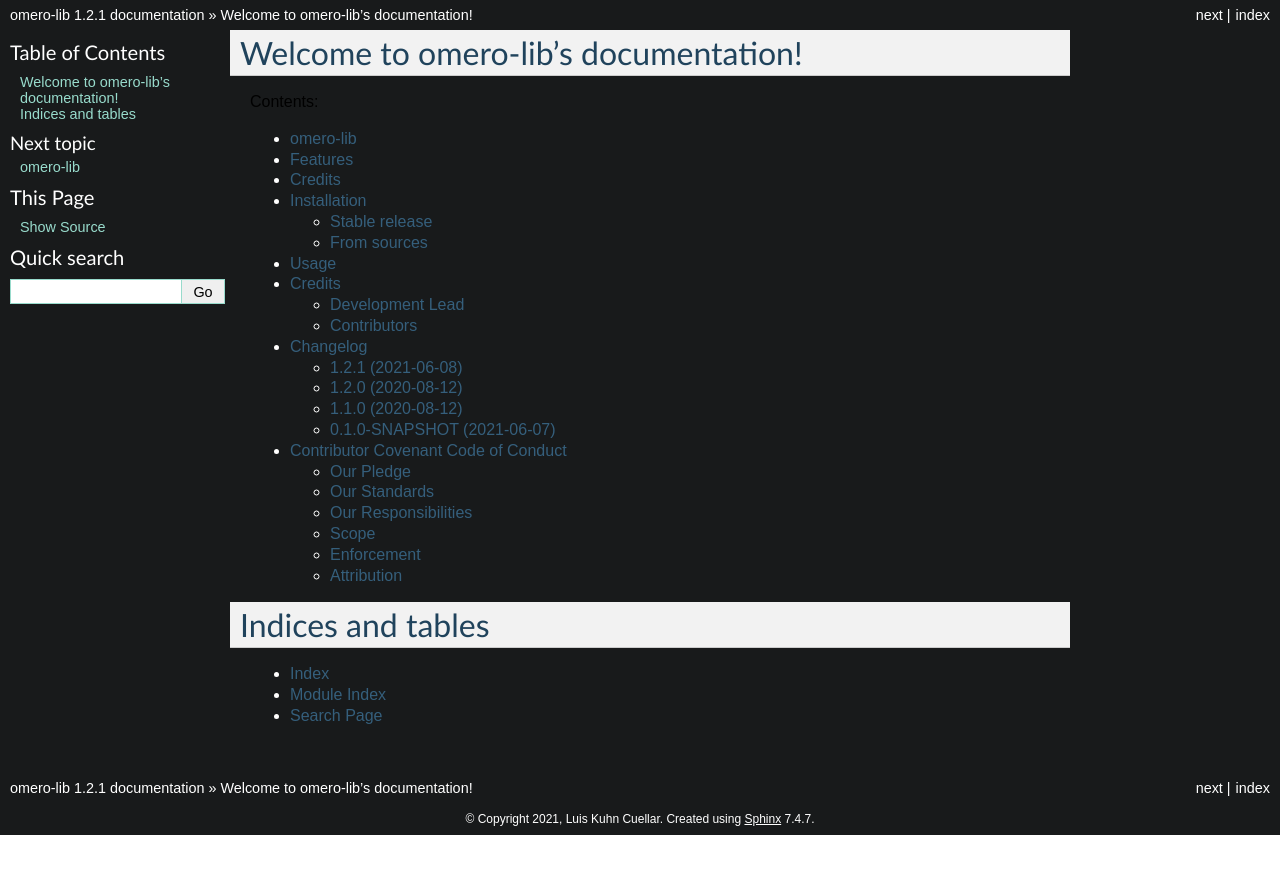
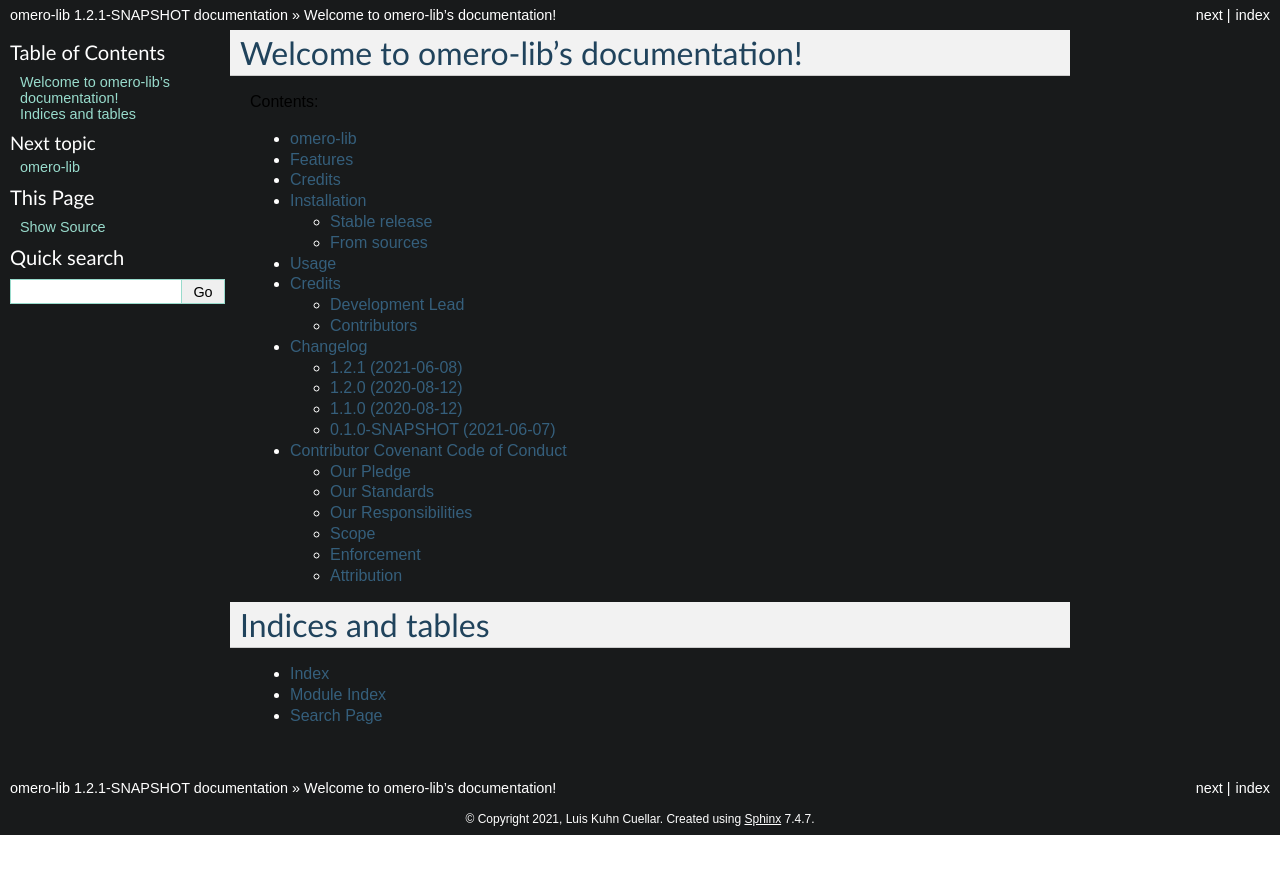
Before and after one commit to qbicsoftware/omero-lib, a Sphinx documentation site: the page built from docs/index.rst, in a window 1280 px wide. Shown: the top 874 px of the page. Built offline with Sphinx 7.4.7, drawn with Linux system fonts in a browser that asks for light colours.

Commit message:
added SNAPSHOT

```diff
--- a/docs/conf.py
+++ b/docs/conf.py
@@ -55,9 +55,9 @@
 # the built documents.
 #
 # The short X.Y version.
-version = '1.2.1'
+version = '1.2.1-SNAPSHOT'
 # The full version, including alpha/beta/rc tags.
-release = '1.2.1'
+release = '1.2.1-SNAPSHOT'
 
 # The language for content autogenerated by Sphinx. Refer to documentation
 # for a list of supported languages.
--- a/pom.xml
+++ b/pom.xml
@@ -5,7 +5,7 @@
 
 	<groupId>life.qbic</groupId>
 	<artifactId>omero-client-lib</artifactId>
-	<version>1.2.1</version>
+	<version>1.2.1-SNAPSHOT</version>
 	<name>OMERO client library</name>
 	<url>http://github.com/qbicsoftware/omero-lib</url>
 	<description>OMERO client library - A Java-based library to access an OMERO server</description>
--- a/qube.cfg
+++ b/qube.cfg
@@ -1,5 +1,5 @@
 [bumpversion]
-current_version = 1.2.1
+current_version = 1.2.1-SNAPSHOT
 
 [bumpversion_files_whitelisted]
 dot_qube = .qube.yml
```
Also changed, not shown: .qube.yml.
